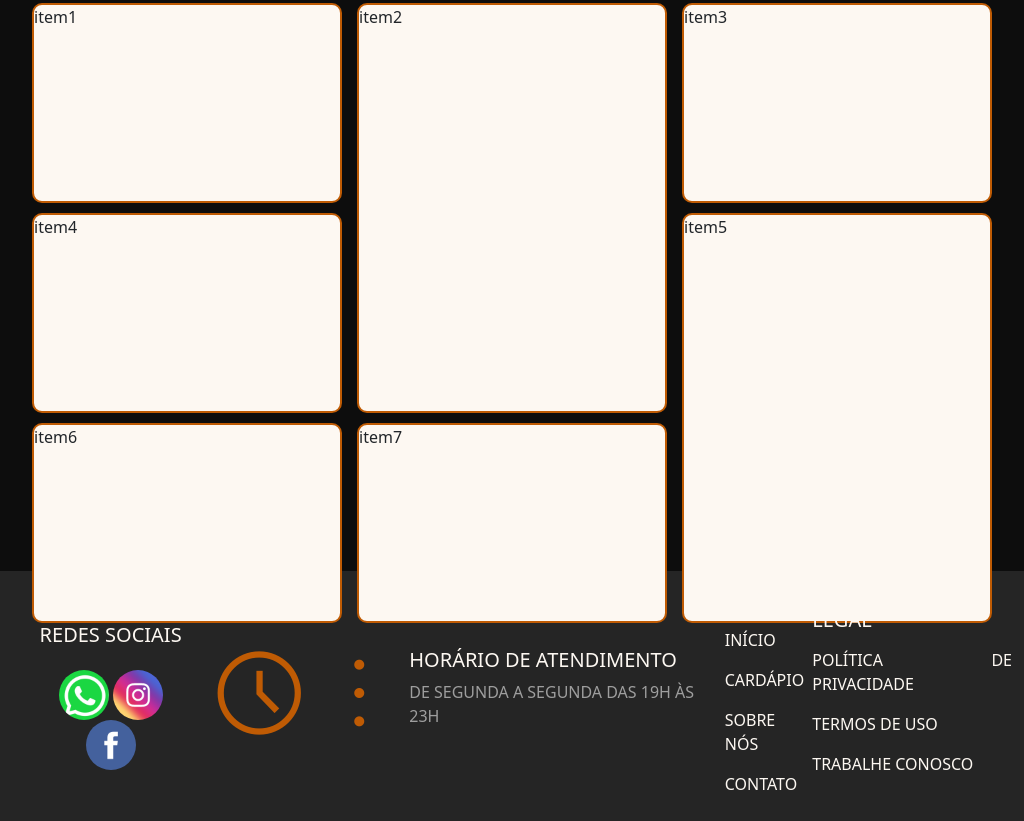
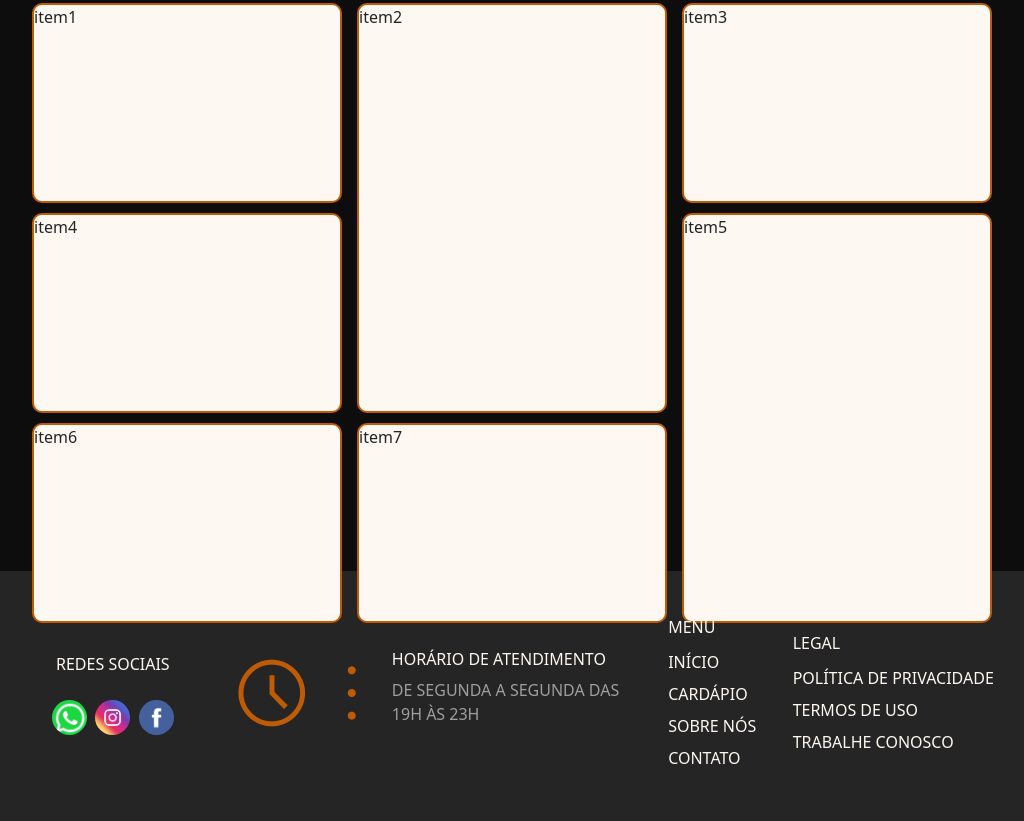
Before and after one commit to WagSnt/petixcae, a website: page index.html in a window 1024 px wide. Shown: the part 2939-3760 px from the top of the page. Drawn offline with nearby package versions, Linux system fonts and the light colour scheme.

Commit message:
Atualização

```diff
--- a/index.html
+++ b/index.html
@@ -21,9 +21,9 @@
     </div>
     <div class="container"> <!-- Posicionando o header-->
       <header class="header">
-        <nav class="navbar navbar-expand-lg navbar-light bg-transparent">
+        <nav class="navbar navbar-expand-lg navbar-dark bg-transparent">
           <div class="container-fluid">
-            <button class="navbar-toggler" type="button" data-bs-toggle="collapse" data-bs-target="#navbarSupportedContent" aria-controls="navbarSupportedContent" aria-expanded="false" aria-label="Toggle navigation">
+            <button class="navbar-toggler" type="button" data-bs-toggle="collapse" data-bs-target="#navbarSupportedContent" aria-controls="navbarSupportedContent" aria-expanded="true" aria-label="Toggle navigation" id="mobileMenu">
               <span class="navbar-toggler-icon"></span>
             </button>
             <div class="collapse navbar-collapse" id="navbarSupportedContent">
@@ -158,7 +158,7 @@
   <div class="container-fluid footer">
     <footer>
       <div class="social">
-        <p class="h5">REDES SOCIAIS</p>
+        <p class="h6">REDES SOCIAIS</p>
         <img src="images/icons/logo-whatsapp.jpg" alt="">
         <img src="images/icons/logo-instagram.jpg" alt="">
         <img src="images/icons/logo-facebook.jpg" alt="">
@@ -170,14 +170,14 @@
         <div>
           <span class="material-symbols-outlined footer-icon">more_vert</span>
         </div>
-        <div>
-          <p class="h5">HORÁRIO DE ATENDIMENTO</p>
+        <div class="hourInfo">
+          <p class="h6">HORÁRIO DE ATENDIMENTO</p>
           <p>DE SEGUNDA A SEGUNDA DAS 19H ÀS 23H</p>
         </div>
       </div>
       <div class="submenu">
         <nav class="nav flex-column">
-          <p class="h5">MENU</p>
+          <p class="h6">MENU</p>
           <a class="nav-link active" aria-current="page" href="#">INÍCIO</a>
           <a class="nav-link" href="#">CARDÁPIO</a>
           <a class="nav-link" href="#">SOBRE NÓS</a>
@@ -186,7 +186,7 @@
       </div>
       <div class="legal">
         <nav class="nav flex-column">
-          <p class="h5">LEGAL</p>
+          <p class="h6">LEGAL</p>
           <a class="nav-link active" aria-current="page" href="#">POLÍTICA DE PRIVACIDADE</a>
           <a class="nav-link" href="#">TERMOS DE USO</a>
           <a class="nav-link" href="#">TRABALHE CONOSCO</a>
--- a/sass/pages/index.scss
+++ b/sass/pages/index.scss
@@ -201,6 +201,17 @@
 
 // MEDIA QUERY
 
+@media (max-width: 1480px) {
+  .container1 {
+    .cards-width {
+      width: 300px;
+    }
+    .imgCard {
+      width: 200px
+    }
+  }
+}
+
 @media (min-width: 992px) and (max-width: 1200px) {
   .container1 {
     .cards {
@@ -218,15 +229,24 @@
       width: 500px;
     }
   }
-}
-
-@media (max-width: 1480px) {
-  .container1 {
-    .cards-width {
-      width: 300px;
+  .footer {
+    .footer-icon {
+      font-size: 80px;
     }
-    .imgCard {
-      width: 200px
+    .hour {
+      width: 400px;
+    }
+    .submenu, .legal {
+      a {
+        color: $font-color;
+        padding: 4px 0px;
+      }
     }
   }
 }
+
+@media (min-width: 768px) and (max-width: 991px) {
+  .header {
+
+  }
+}
--- a/sass/variables/communs.scss
+++ b/sass/variables/communs.scss
@@ -37,6 +37,7 @@ html, body {
   margin-top: 10px;
   font-size: 20px;
   font-weight: bolder;
+
   #navItem {
     color: $font-color;
     &:hover {
@@ -91,8 +92,9 @@ html, body {
         padding-bottom: 15px;
       }
       img {
-        height: 50px;
+        height: 35px;
         border-radius: 300px;
+        margin: 2px;
       }
     }
   }
@@ -106,7 +108,7 @@ html, body {
     color: $primary-color;
     font-size: 100px;
   }
-  .h5 {
+  .h6 {
     color: $font-color;
   }
   p {
```
Also changed, not shown: css/style.css, 1 other file.
